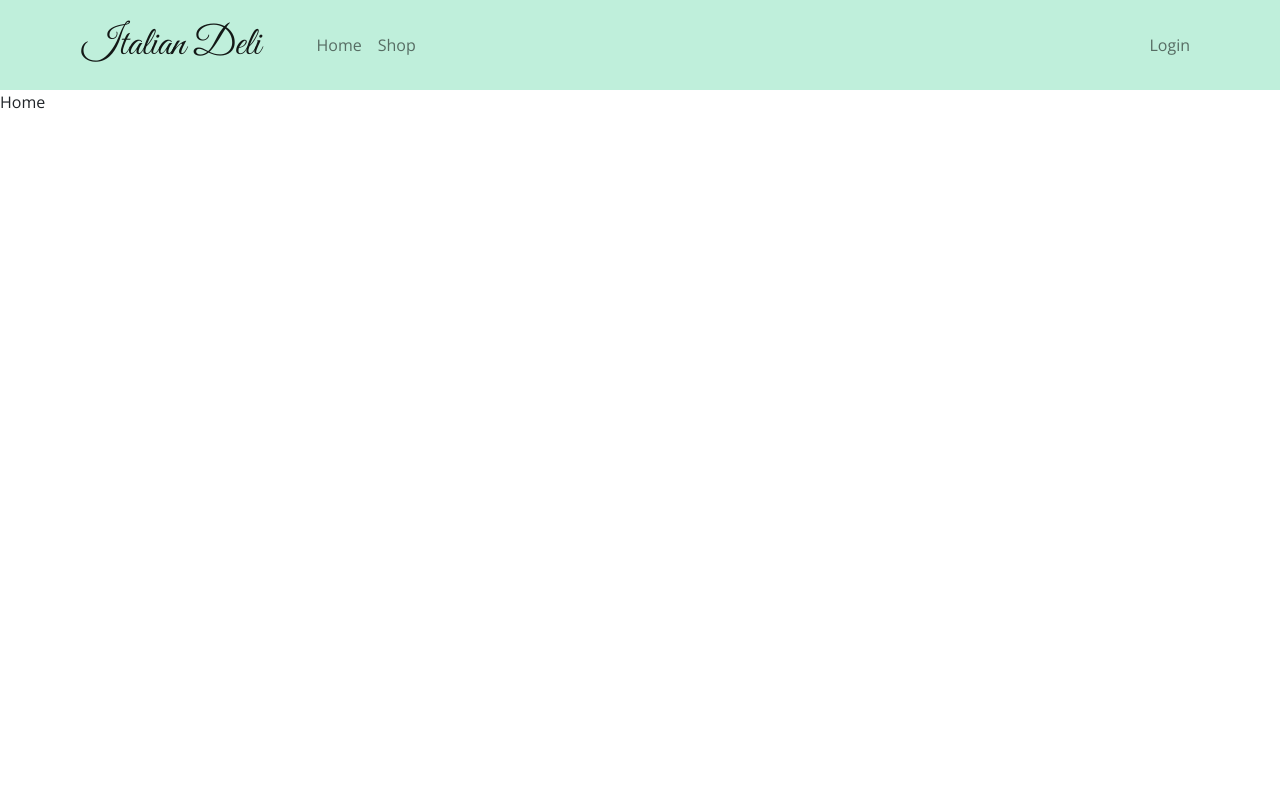
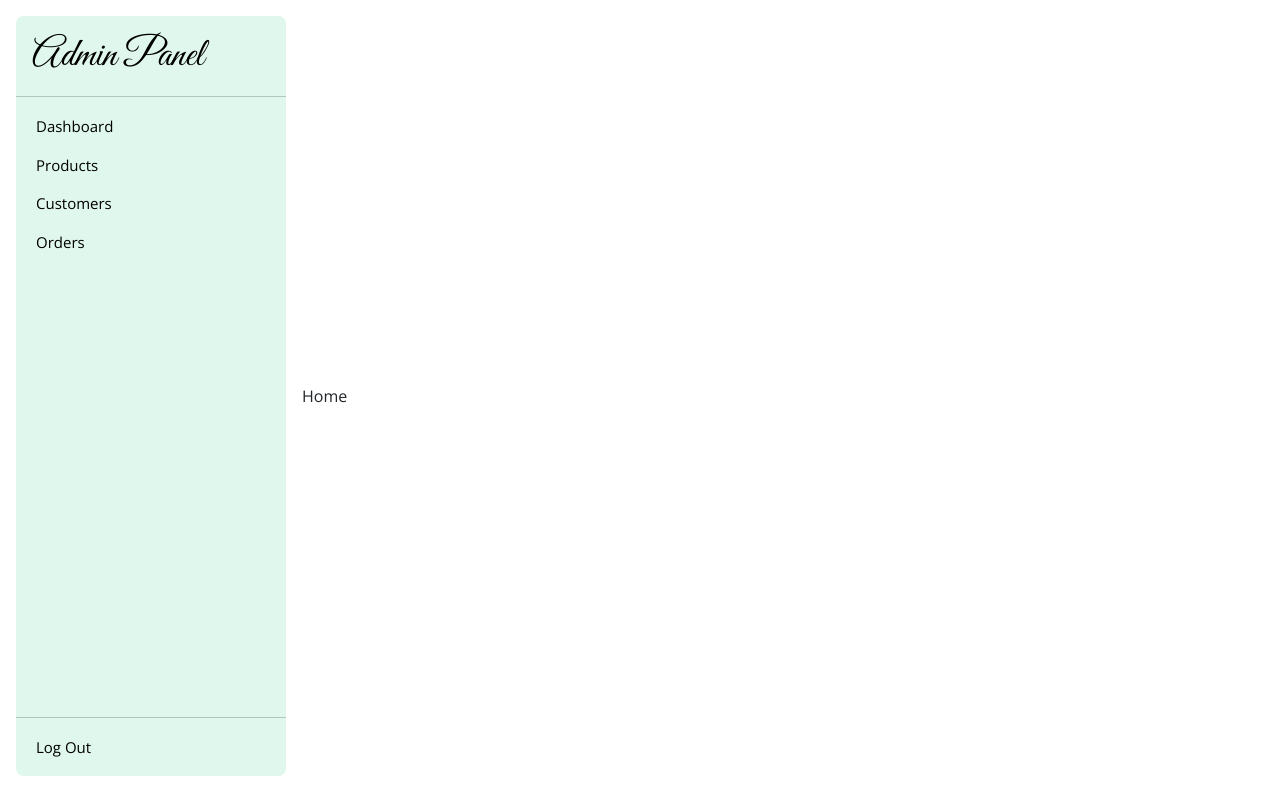
Before and after one commit to hborole/italian-deli-frontend-admin, a React (Create React App) app: page / in a window 1280 px wide. Built offline with nearby package versions, Linux system fonts and the light colour scheme; a web font is replaced by a local one.

Commit message:
Init commit

```diff
--- a/package.json
+++ b/package.json
@@ -10,6 +10,7 @@
     "react": "^18.2.0",
     "react-bootstrap": "^2.5.0",
     "react-dom": "^18.2.0",
+    "react-pro-sidebar": "^0.7.1",
     "react-router-dom": "^6.4.1",
     "react-scripts": "5.0.1",
     "sass": "^1.55.0",
--- a/public/index.html
+++ b/public/index.html
@@ -37,7 +37,7 @@
       work correctly both with client-side routing and a non-root public URL.
       Learn how to configure a non-root public URL by running `npm run build`.
     -->
-    <title>Italian Deli</title>
+    <title>Italian Deli Admin</title>
   </head>
   <body>
     <noscript>You need to enable JavaScript to run this app.</noscript>
--- a/src/App.scss
+++ b/src/App.scss
@@ -18,7 +18,12 @@ $theme-colors: (
   'success': $color-success,
 );
 
+$sidebar-bg-color: rgba($color-secondary, 0.5);
+$sidebar-color: $color-black;
+$highlight-color: $color-black;
+
 @import 'node_modules/bootstrap/scss/bootstrap';
+@import '~react-pro-sidebar/dist/scss/styles.scss';
 
 h1 {
   font-family: 'GFS Didot', serif;
@@ -27,9 +32,16 @@ h1 {
 }
 
 .navbar-header {
-  margin: 0.5rem 2rem 0.5rem 0;
+  padding: 1rem 0 1rem 1rem;
 }
 
 .btn-success {
   color: white;
 }
+
+.sidebar-container {
+  height: 95vh;
+  margin: 1rem;
+  border-radius: 0.5rem;
+  overflow: hidden;
+}
--- a/src/components/Header.js
+++ /dev/null
@@ -1,33 +0,0 @@
-import Container from 'react-bootstrap/Container';
-import Nav from 'react-bootstrap/Nav';
-import Navbar from 'react-bootstrap/Navbar';
-
-export default function Header() {
-  return (
-    <>
-      <Navbar
-        collapseOnSelect
-        expand="lg"
-        bg="secondary"
-        variant="light"
-        sticky="top"
-      >
-        <Container>
-          <Navbar.Brand href="/">
-            <h1 className="navbar-header">Italian Deli</h1>
-          </Navbar.Brand>
-          <Navbar.Toggle aria-controls="responsive-navbar-nav" />
-          <Navbar.Collapse id="responsive-navbar-nav">
-            <Nav className="me-auto">
-              <Nav.Link href="/">Home</Nav.Link>
-              <Nav.Link href="/shop">Shop</Nav.Link>
-            </Nav>
-            <Nav>
-              <Nav.Link href="/login">Login</Nav.Link>
-            </Nav>
-          </Navbar.Collapse>
-        </Container>
-      </Navbar>
-    </>
-  );
-}
--- /dev/null
+++ b/src/components/SideBar.js
@@ -0,0 +1,55 @@
+import {
+  ProSidebar,
+  SidebarHeader,
+  SidebarFooter,
+  SidebarContent,
+  Menu,
+  MenuItem,
+  // SubMenu,
+} from 'react-pro-sidebar';
+
+import React from 'react';
+import { Link } from 'react-router-dom';
+
+export default function SideBar() {
+  return (
+    <ProSidebar style={{ height: `95vh` }}>
+      <SidebarHeader className="navbar-header">
+        <h1>Admin Panel</h1>
+      </SidebarHeader>
+
+      <SidebarContent>
+        <Menu iconShape="square">
+          <MenuItem>
+            Dashboard
+            <Link to="/" />
+          </MenuItem>
+          <MenuItem>
+            Products
+            <Link to="/products" />
+          </MenuItem>
+          <MenuItem>
+            Customers
+            <Link to="/customers" />
+          </MenuItem>
+          <MenuItem>
+            Orders
+            <Link to="/orders" />
+          </MenuItem>
+          {/* <SubMenu title="Components">
+
+          </SubMenu> */}
+        </Menu>
+      </SidebarContent>
+
+      <SidebarFooter>
+        <Menu iconShape="square">
+          <MenuItem>
+            Log Out
+            <Link to="/signout" />
+          </MenuItem>
+        </Menu>
+      </SidebarFooter>
+    </ProSidebar>
+  );
+}
--- a/src/pages/Layout.js
+++ b/src/pages/Layout.js
@@ -1,11 +1,17 @@
 import { Outlet } from 'react-router-dom';
-import Header from '../components/Header';
+import SideBar from '../components/SideBar';
 
 export default function Layout() {
   return (
     <>
-      <Header />
-      <Outlet />
+      <div className="d-flex align-items-center justify-content-start">
+        <div maxWidth={`270px`} className={`sidebar-container`}>
+          <SideBar />
+        </div>
+        <div style={{ flex: 1, width: `100%`, height: `100%` }}>
+          <Outlet />
+        </div>
+      </div>
     </>
   );
 }
--- a/src/styles/_variables.scss
+++ b/src/styles/_variables.scss
@@ -35,5 +35,6 @@ $color-grey-dark-3: #333;
 // Others
 $color-tile-background: #fefff3;
 $color-footer-background: #041524;
+$color-sidebar-background: rgba(255, 255, 255, 0.1);
 
 $color-share: #147dffde;
```
Also changed, not shown: 1 other file (tests, documents, lock files or other folders).
